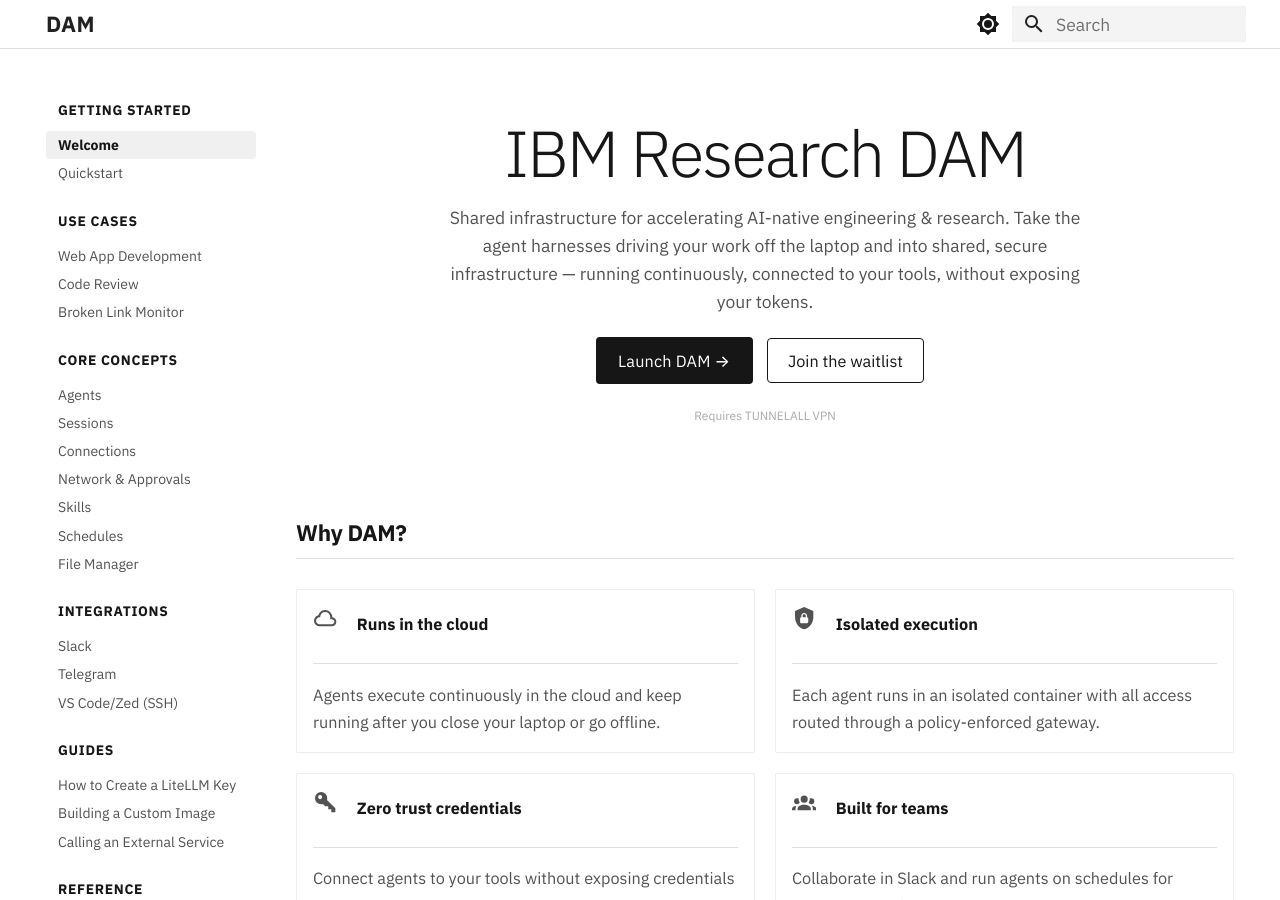
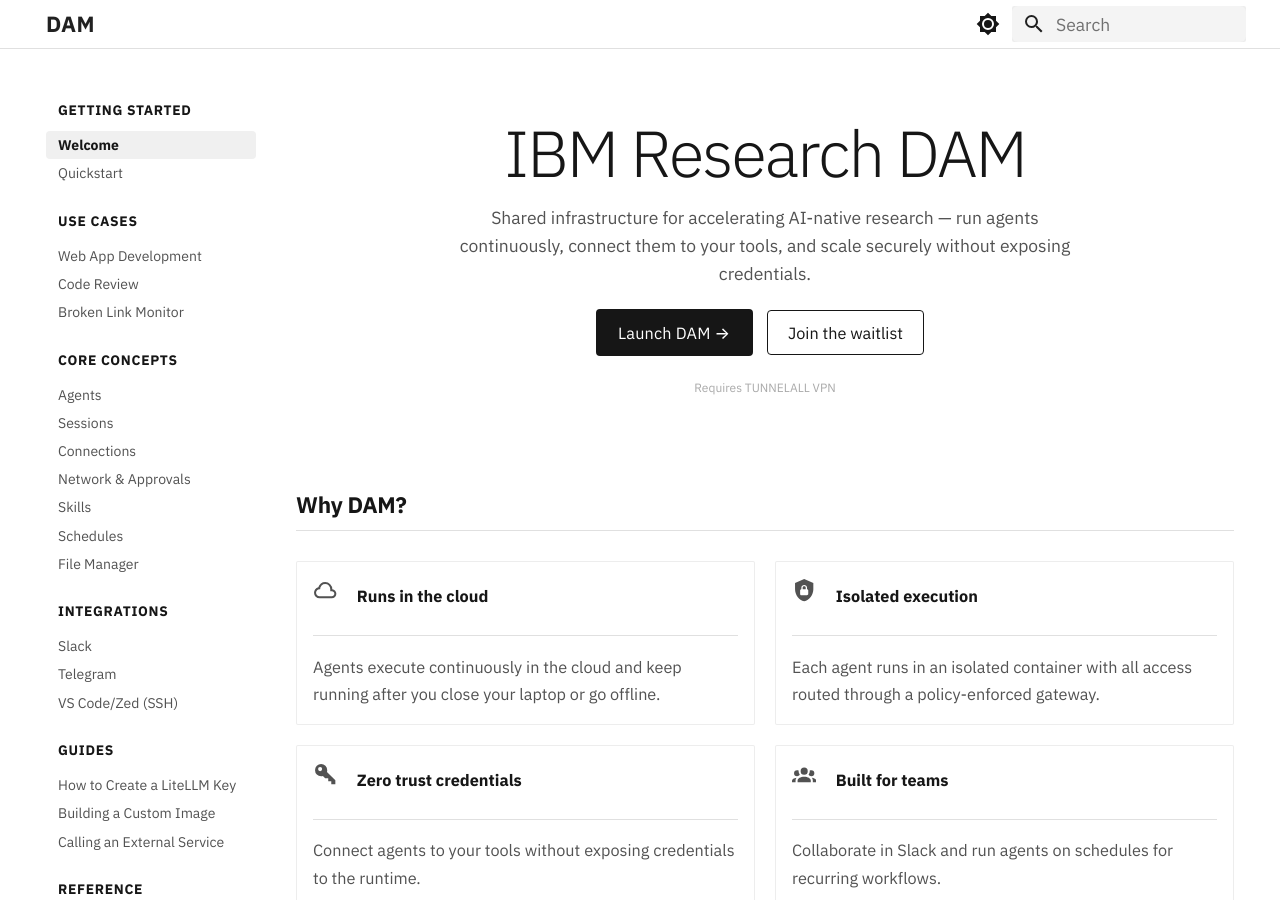
Before and after one commit to dam-agents/docs, an MkDocs documentation site: the page built from docs/index.md, in a window 1280 px wide and 900 px high. Built offline with MkDocs 1.6.1 and Material for MkDocs 9.7.7, drawn with Linux system fonts in a browser that asks for light colours.

Commit message:
docs: tighten home page hero subtext
Assisted-by: Claude Opus 4.8 <noreply@anthropic.com>

```diff
--- a/docs/index.md
+++ b/docs/index.md
@@ -7,7 +7,7 @@ hide:
 
 # IBM Research DAM
 
-Shared infrastructure for accelerating AI-native engineering & research. Take the agent harnesses driving your work off the laptop and into shared, secure infrastructure — running continuously, connected to your tools, without exposing your tokens.
+Shared infrastructure for accelerating AI-native research — run agents continuously, connect them to your tools, and scale securely without exposing credentials.
 
 [Launch DAM →](https://ibm.biz/dam-agents){:target="_blank" .md-button .md-button--primary}
 [Join the waitlist](https://ibm.biz/dam-waitlist){:target="_blank" .md-button}
```
